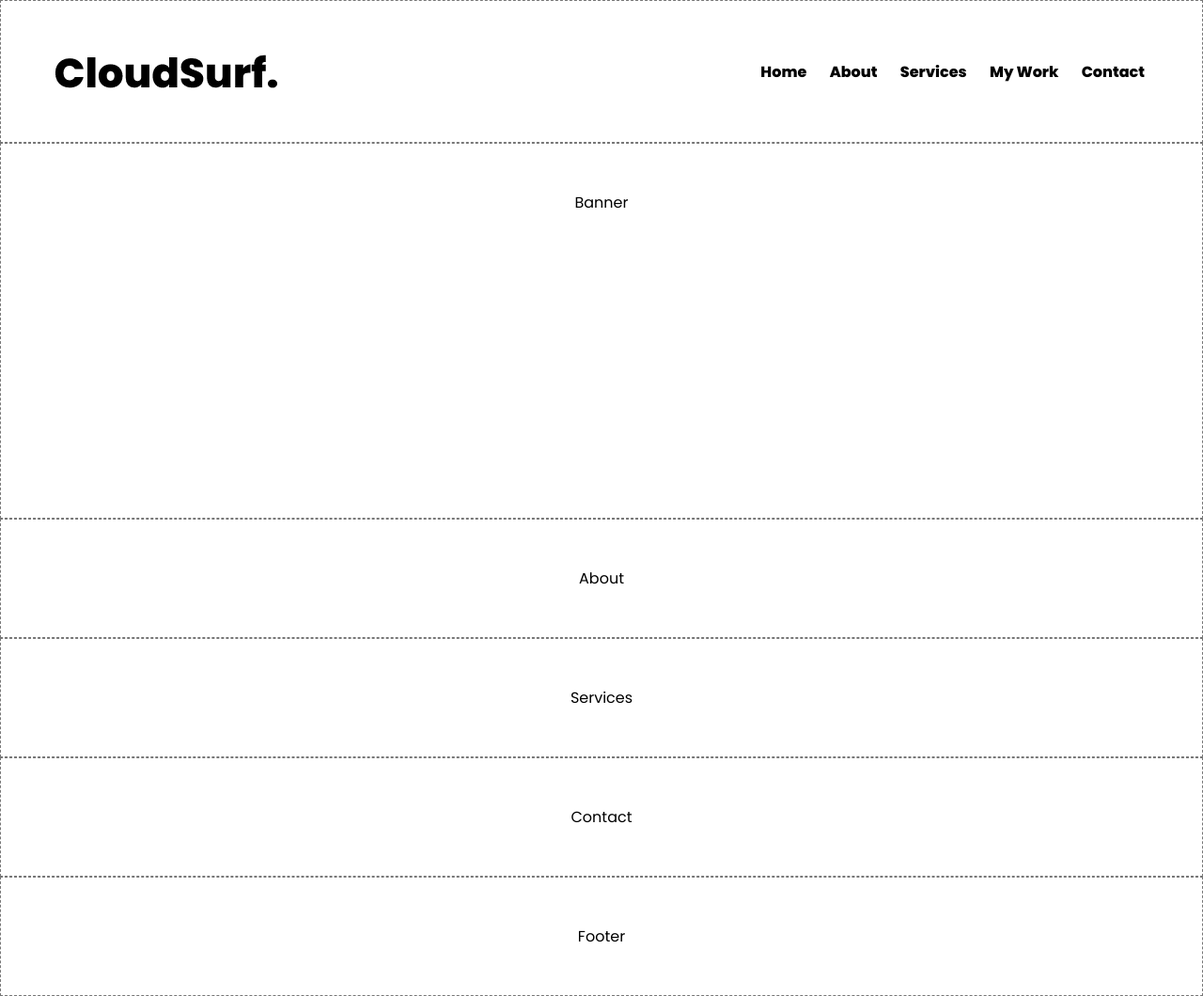
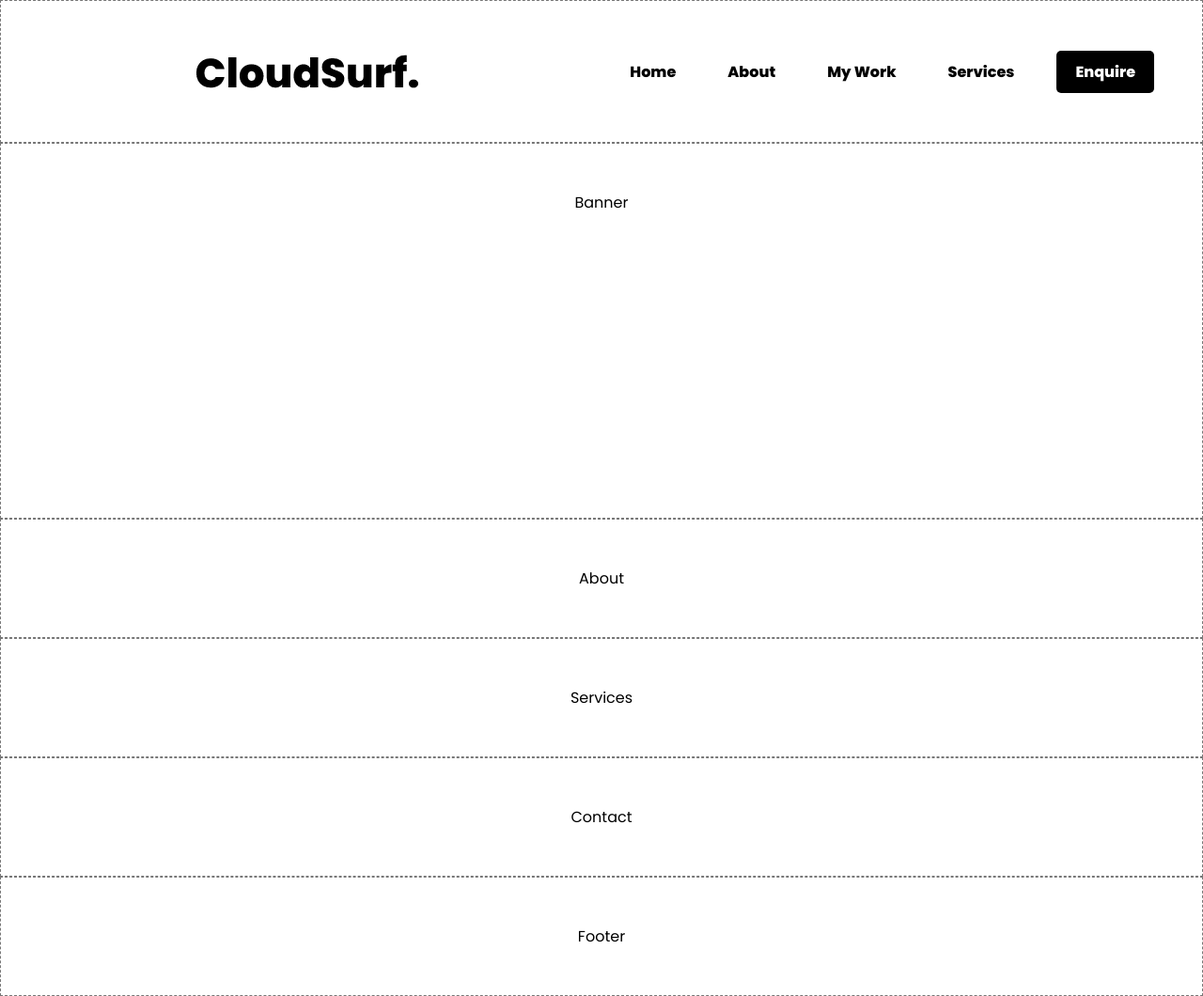
Before and after one commit to jordanleegraham17/CloudSurfWebDesigns, a plain HTML site: page index.html in a window 1280 px wide. Shown: the whole page at 94% size. Drawn offline with Linux system fonts and the light colour scheme.

Commit message:
Added Enquire button to header nav (non-functional)

```diff
--- a/index.html
+++ b/index.html
@@ -19,11 +19,11 @@
             <ul class="nav__links">
               <li><a href="#">Home</a></li>
               <li><a href="#">About</a></li>
+              <li><a href="#">My Work</a></li>
               <li><a href="#">Services</a></li>
-              <li><a href="#">My Work</a></li>
-              <li><a href="#">Contact</a></li>
             </ul>
           </nav>
+          <a href="#" class="enquire-button">Enquire</a>
         </div>
       </section>
       <section class="section-banner">Banner</section>
--- a/style.css
+++ b/style.css
@@ -40,6 +40,7 @@ body {
     height: auto;
     max-height: 100px;
     margin-right: auto;
+    margin-left: 150px;
     cursor: pointer;
 }
 
@@ -47,6 +48,8 @@ body {
     list-style: none;
     margin: 0;
     padding: 0;
+    display: flex;
+    gap: 35px;
 }
 
 .nav__links li {
@@ -58,6 +61,16 @@ body {
     text-decoration: none;
     font-weight: bold;
     color: black;
+}
+
+.enquire-button {
+    background-color: black;
+    color: white;
+    text-decoration: none;
+    padding: 10px 20px;
+    font-weight: bold;
+    border-radius: 5px;
+    margin-left: 35px;
 }
 
 .section-banner {
```
